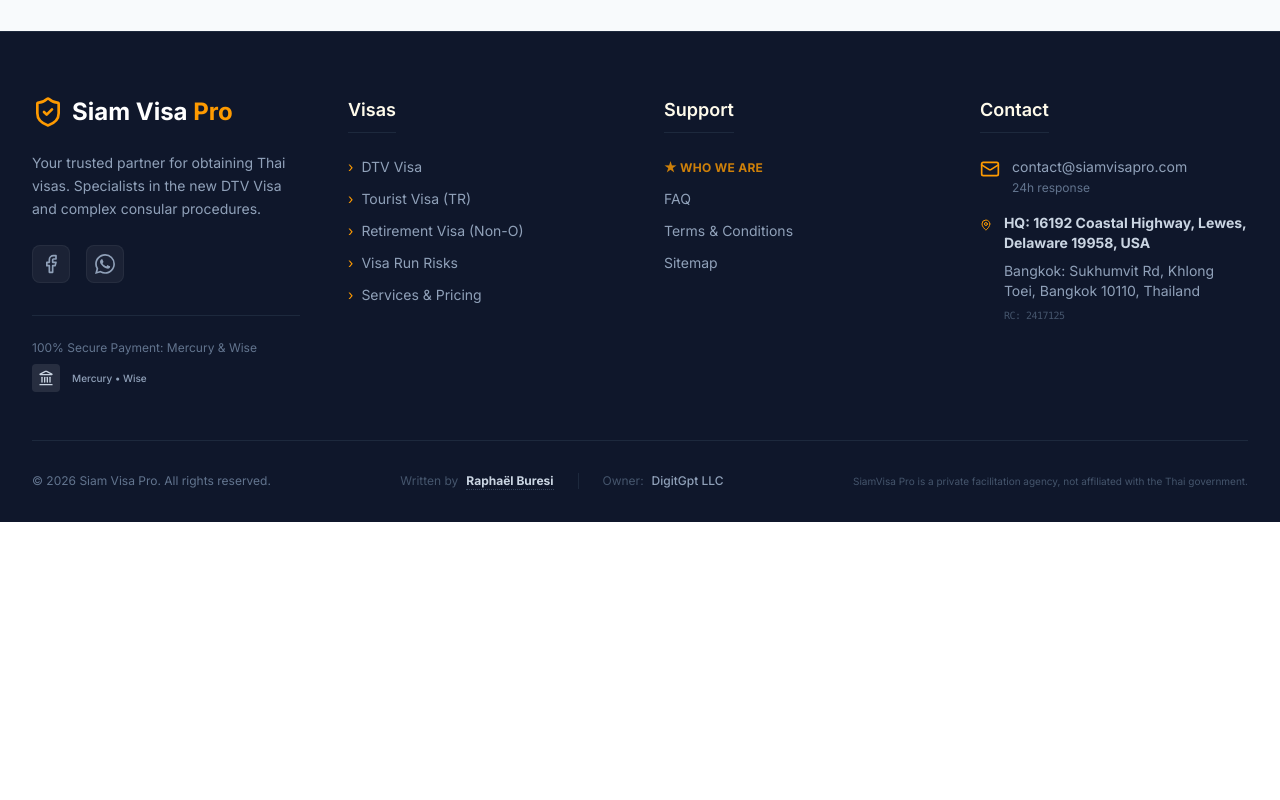
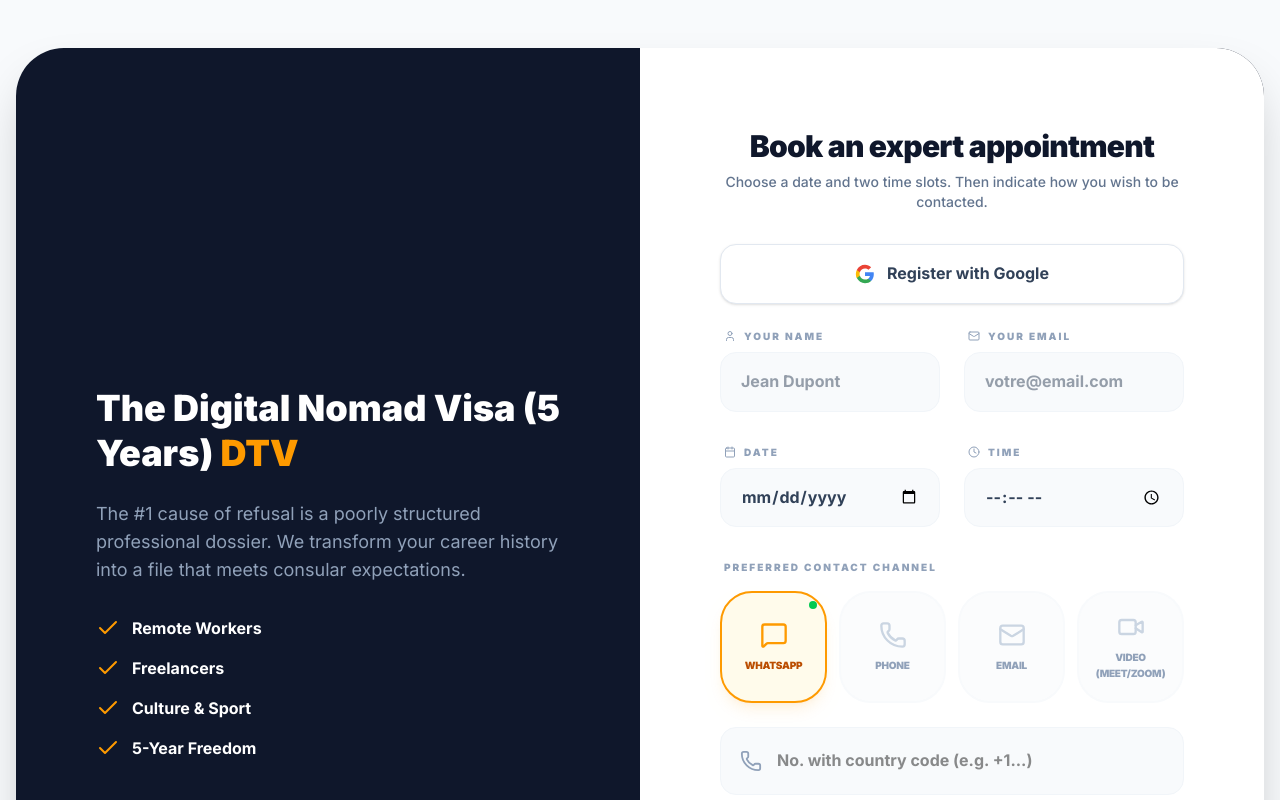
Before and after one commit to pulsession-bit/siamvia-pro, a Next.js app: page /en/dtv in a window 1280 px wide. Shown: the part 3200-4000 px from the top of the page. Before the commit the page ends 3722 px from the top, so only its background shows below. Built offline with nearby package versions, Linux system fonts and the light colour scheme; no server answers.

Commit message:
feat(dtv): add appointment form section and link CTA to it

```diff
--- a/src/app/[lang]/dtv/DTVClientPage.tsx
+++ b/src/app/[lang]/dtv/DTVClientPage.tsx
@@ -12,11 +12,11 @@
 import { VisaHero } from '@/components/visa/VisaHero';
 import { VisaFeatureSummary } from '@/components/visa/VisaFeatureSummary';
 import { AuthorEEAT } from '@/components/AuthorEEAT';
+import ExpertAppointmentForm from '@/components/ExpertAppointmentForm';
 
 const DTVClientPage: React.FC = () => {
     const { t } = useLanguage();
     const langPath = useLangPath();
-    const SCORING_ENGINE_URL = 'https://desk.siamvisapro.com';
 
     return (
         <div className="bg-slate-50 min-h-screen pb-20">
@@ -49,8 +49,8 @@
                     ctaTitle={t('dtv_page.portfolio_title')}
                     ctaDesc={t('dtv_page.portfolio_desc')}
                     ctaBtnText={t('dtv_page.portfolio_btn')}
-                    ctaHref={langPath('services')}
-                    scoringUrl={SCORING_ENGINE_URL}
+                    ctaHref="#appointment-section"
+                    scoringUrl="#appointment-section"
                 />
 
                 {/* 3. High Value Feature Block */}
@@ -130,6 +130,34 @@
                     ]}
                 />
             </div>
+
+            {/* 7. Appointment Section */}
+            <section id="appointment-section" className="py-24 bg-slate-50 border-t">
+                <div className="max-w-7xl mx-auto px-4">
+                    <div className="bg-slate-900 rounded-[3rem] shadow-2xl overflow-hidden lg:grid lg:grid-cols-2">
+                        <div className="p-12 lg:p-20 text-white flex flex-col justify-center">
+                            <h2 className="text-4xl font-black mb-6 leading-tight">{t('dtv_page.hero_title')} <span className="text-amber-500">DTV</span></h2>
+                            <p className="text-slate-400 mb-8 text-lg">{t('dtv_page.portfolio_desc')}</p>
+                            <ul className="space-y-4">
+                                {[
+                                    t('dtv_page.who_remote'),
+                                    t('dtv_page.who_freelance'),
+                                    t('dtv_page.who_softpower'),
+                                    t('dtv_page.duration_title')
+                                ].map((item, idx) => (
+                                    <li key={idx} className="flex items-center space-x-3 text-base font-bold">
+                                        <Check className="text-amber-500 w-6 h-6 flex-shrink-0" />
+                                        <span>{item}</span>
+                                    </li>
+                                ))}
+                            </ul>
+                        </div>
+                        <div className="p-12 lg:p-20 bg-white">
+                            <ExpertAppointmentForm />
+                        </div>
+                    </div>
+                </div>
+            </section>
         </div>
     );
 };
```
